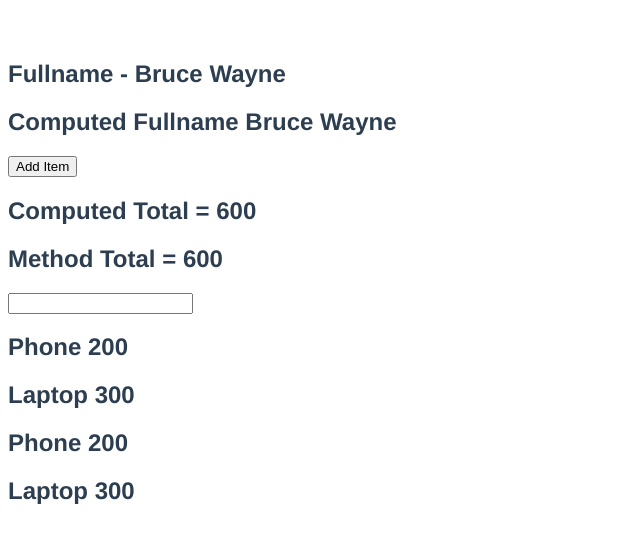
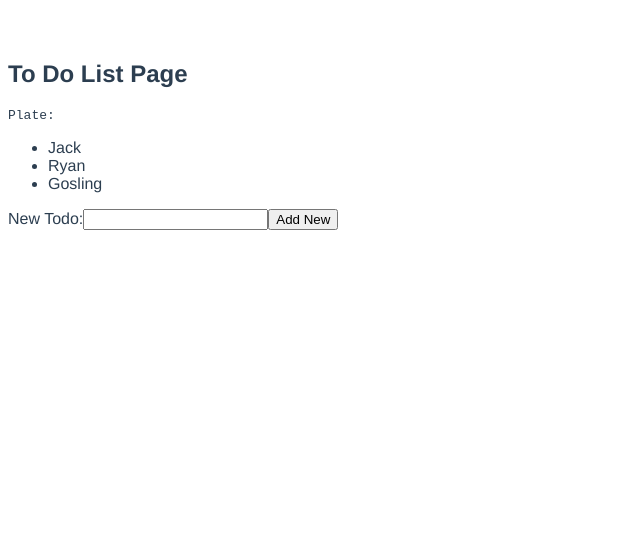
Before and after one commit to Shercosta/vue-3-codevolution, a Vue app in the folder vue-project/: page / in a window 1280 px wide. Shown: the top 542 px of the page, without its empty margins (0-640 px from the left). Built offline with nearby package versions, Linux system fonts and the light colour scheme.

Commit message:
todolist

```diff
--- /dev/null
+++ b/vue-project/src/ToDoList.vue
@@ -0,0 +1,37 @@
+<template>
+  <div>
+    <h2>To Do List Page</h2>
+    <pre>Plate: {{ plate }}</pre>
+    <ul>
+      <li v-for="todo in todos" :key="todo">{{ todo }}</li>
+    </ul>
+
+    <div>
+      <form @submit.prevent="submitTodo">
+        <label for="insert">New Todo:</label>
+        <input type="text" name="" id="insert" v-model.lazy="plate" />
+        <button type="submit">Add New</button>
+      </form>
+    </div>
+  </div>
+</template>
+
+<script>
+export default {
+  name: "ToDoList",
+  data() {
+    return {
+      todos: ["Jack", "Ryan", "Gosling"],
+      plate: "",
+    };
+  },
+  methods: {
+    submitTodo() {
+      this.todos.unshift(this.plate);
+    },
+  },
+};
+</script>
+
+<style>
+</style>
--- a/vue-project/src/main.js
+++ b/vue-project/src/main.js
@@ -4,5 +4,6 @@ import { createApp } from "vue";
 import App from "./App.vue";
 import BonusDirectives from "./BonusDirectives.vue";
 import ComputedProperties from "./ComputedProperties.vue";
+import ToDoList from "./ToDoList.vue";
 
-createApp(ComputedProperties).mount("#app");
+createApp(ToDoList).mount("#app");
```
